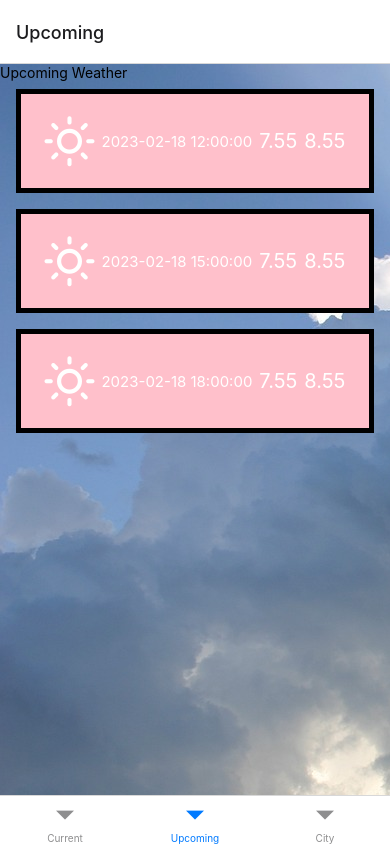
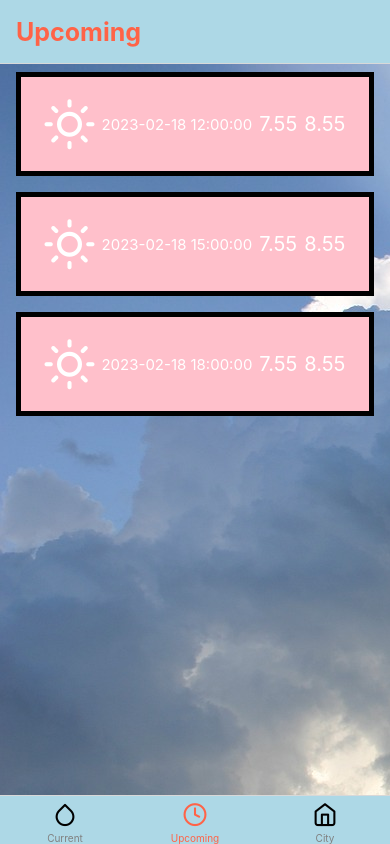
Before and after one commit to Di-void/weather-app-react-native, a React Native app: screen /Upcoming in a window 390 px wide. Built offline with nearby package versions, Linux system fonts and the light colour scheme.

Commit message:
feat: complete implementing tabs for screens

```diff
--- a/App.js
+++ b/App.js
@@ -1,20 +1,11 @@
 import React from 'react'
-import CurrentWeather from './src/screens/CurrentWeather'
-import UpComingWeather from './src/screens/UpComingWeather'
-import City from './src/screens/City'
+import Tabs from './src/components/Tabs'
 import { NavigationContainer } from '@react-navigation/native'
-import { createBottomTabNavigator } from '@react-navigation/bottom-tabs'
-
-const Tab = createBottomTabNavigator()
 
 const App = () => {
   return (
     <NavigationContainer>
-      <Tab.Navigator>
-        <Tab.Screen name={'Current'} component={CurrentWeather} />
-        <Tab.Screen name={'Upcoming'} component={UpComingWeather} />
-        <Tab.Screen name={'City'} component={City} />
-      </Tab.Navigator>
+      <Tabs />
     </NavigationContainer>
   )
 }
--- a/src/components/RowText.js
+++ b/src/components/RowText.js
@@ -17,6 +17,6 @@
   )
 }
 
-const styles = StyleSheet.create({})
+// const styles = StyleSheet.create({})
 
 export default RowText
--- /dev/null
+++ b/src/components/Tabs.js
@@ -0,0 +1,73 @@
+import React from 'react'
+import CurrentWeather from '../screens/CurrentWeather'
+import UpComingWeather from '../screens/UpComingWeather'
+import City from '../screens/City'
+// import { NavigationContainer } from '@react-navigation/native'
+import { createBottomTabNavigator } from '@react-navigation/bottom-tabs'
+import { Feather } from '@expo/vector-icons'
+
+const Tab = createBottomTabNavigator()
+
+const Tabs = () => {
+  return (
+    <Tab.Navigator
+      screenOptions={{
+        tabBarActiveTintColor: 'tomato',
+        tabBarInactiveTintColor: 'grey',
+        tabBarStyle: {
+          backgroundColor: 'lightblue'
+        },
+        headerStyle: {
+          backgroundColor: 'lightblue'
+        },
+        headerTitleStyle: {
+          fontWeight: 'bold',
+          fontSize: 25,
+          color: 'tomato'
+        }
+      }}
+    >
+      <Tab.Screen
+        options={{
+          tabBarIcon: ({ focused }) => (
+            <Feather
+              name="droplet"
+              size={25}
+              color={focused ? 'tomato' : 'black'}
+            />
+          )
+        }}
+        name={'Current'}
+        component={CurrentWeather}
+      />
+      <Tab.Screen
+        options={{
+          tabBarIcon: ({ focused }) => (
+            <Feather
+              name="clock"
+              size={25}
+              color={focused ? 'tomato' : 'black'}
+            />
+          )
+        }}
+        name={'Upcoming'}
+        component={UpComingWeather}
+      />
+      <Tab.Screen
+        options={{
+          tabBarIcon: ({ focused }) => (
+            <Feather
+              name="home"
+              size={25}
+              color={focused ? 'tomato' : 'black'}
+            />
+          )
+        }}
+        name={'City'}
+        component={City}
+      />
+    </Tab.Navigator>
+  )
+}
+
+export default Tabs
--- a/src/screens/City.js
+++ b/src/screens/City.js
@@ -11,7 +11,6 @@
 
 const City = () => {
   const {
-    container,
     cityName,
     cityText,
     rowLayout,
--- a/src/screens/CurrentWeather.js
+++ b/src/screens/CurrentWeather.js
@@ -3,6 +3,7 @@
 import { SafeAreaView } from 'react-native-safe-area-context'
 import { Feather } from '@expo/vector-icons'
 import RowText from '../components/RowText'
+import { weatherType } from '../utils/weatherType'
 
 const CurrentWeather = () => {
   const {
@@ -32,7 +33,7 @@
       </View>
       <RowText
         messageOne={"It's sunny"}
-        messageTwo={"It's perfect t-shirt weather"}
+        messageTwo={weatherType['Thunderstorm'].message}
         containerStyles={bodyWrapper}
         messageOneStyles={description}
         messageTwoStyles={message}
--- a/src/screens/UpComingWeather.js
+++ b/src/screens/UpComingWeather.js
@@ -45,15 +45,13 @@
       max={item.main.temp_max}
     />
   )
-  const { container, img } = styles
+  const { img } = styles
   return (
     // <SafeAreaView style={container}>
     <ImageBackground
       source={require('../../assets/cloud-background.jpg')}
       style={img}
     >
-      <Text>Upcoming Weather</Text>
-
       <FlatList
         data={DATA}
         renderItem={renderItem}
--- /dev/null
+++ b/src/utils/weatherType.js
@@ -0,0 +1,42 @@
+export const weatherType = {
+  Thunderstorm: {
+    icon: 'zap',
+    message: 'It could get noisy',
+    backgroundColor: '#000000'
+  },
+  Drizzle: {
+    icon: 'cloud-rain',
+    message: 'It might rain a little',
+    backgroundColor: '#36454F'
+  },
+  Rain: {
+    icon: 'umbrella',
+    message: 'You would need an umbrella',
+    backgroundColor: '#0000FF'
+  },
+  Snow: {
+    icon: 'cloud-snow',
+    message: "Let's build a snowman",
+    backgroundColor: '#7F6065'
+  },
+  Clear: {
+    icon: 'sun',
+    message: 'It is perfect t-shirt weather',
+    backgroundColor: '#E47200'
+  },
+  Clouds: {
+    icon: 'cloud',
+    message: 'You could live in the clouds',
+    backgroundColor: '#363636'
+  },
+  Haze: {
+    icon: 'wind',
+    message: 'It might be a bit damp',
+    backgroundColor: '#58586E'
+  },
+  Mist: {
+    icon: 'align-justify',
+    message: 'It might be hard to see',
+    backgroundColor: '#3E3E37'
+  }
+}
```
